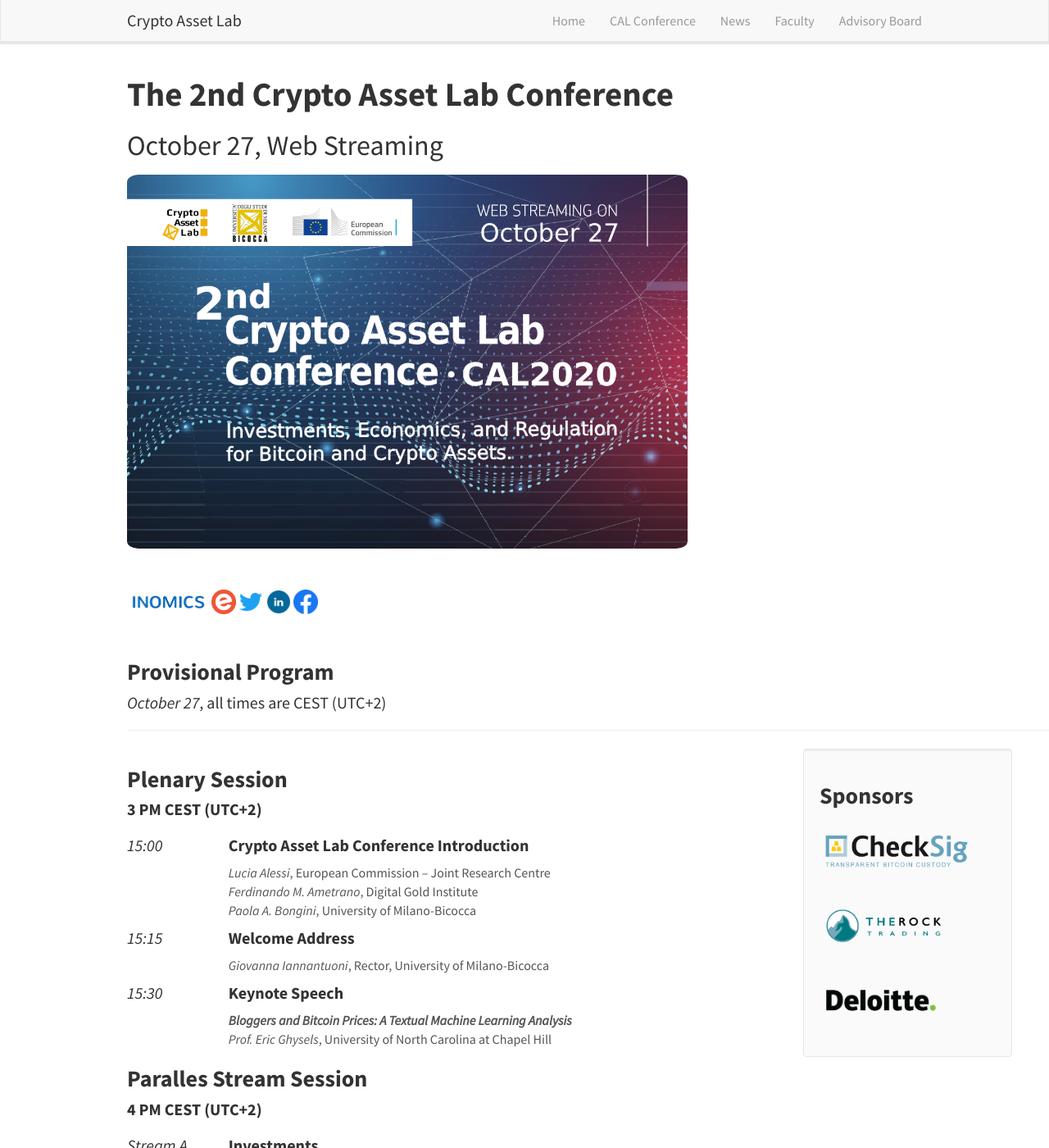
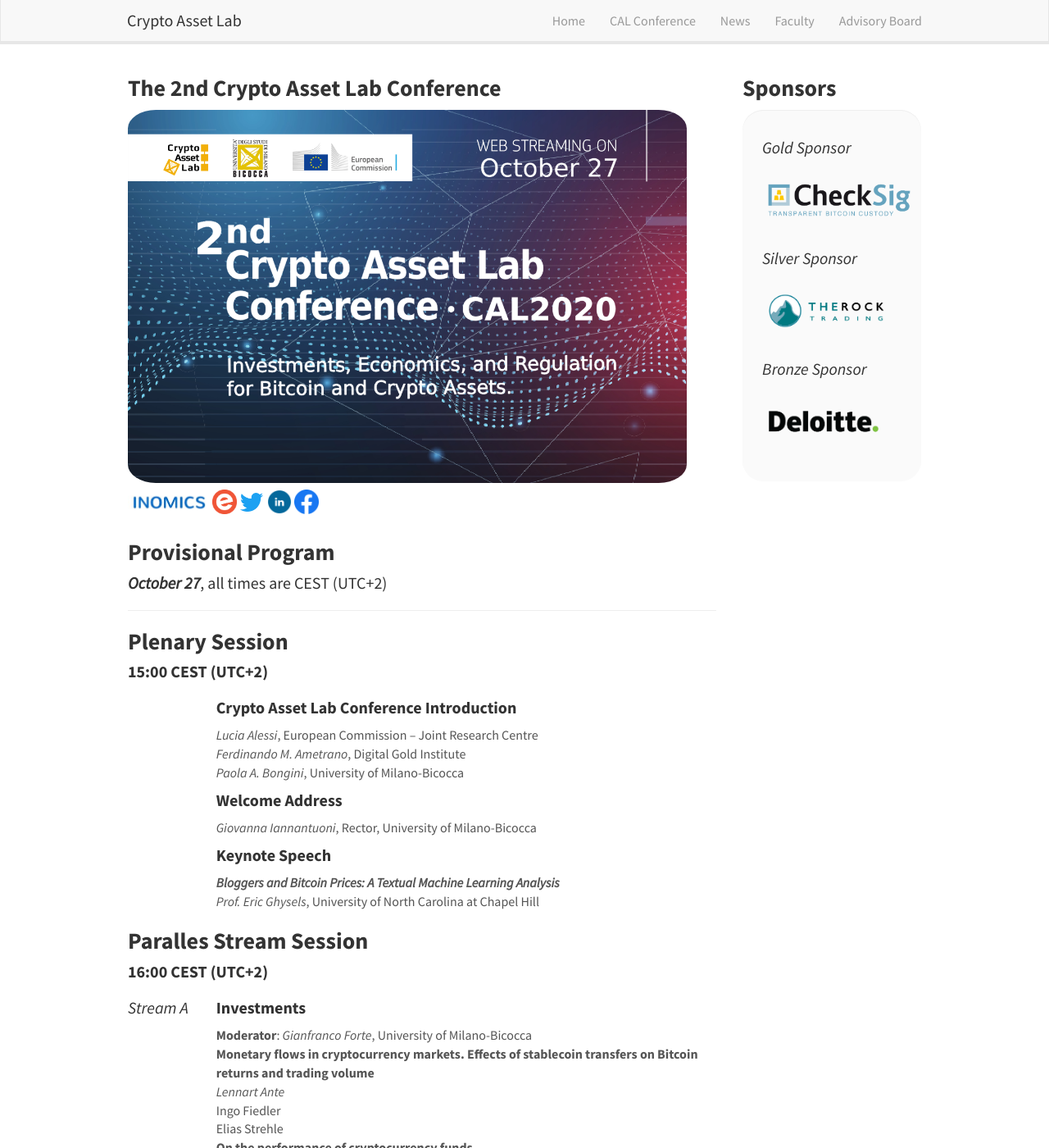
Before and after one commit to cryptoassetlab/cryptoassetlab.github.io, a Jekyll site: the page built from _pages/cal2020-program.html, in a window 1280 px wide and 1400 px high. Shown: the whole window at 82% size. Built offline with Jekyll 4.4.1, drawn with Linux system fonts in a browser that asks for light colours; nearby versions of some CDN libraries; some of the changed text lies outside the part shown.

Commit message:
uploaded responsive version

```diff
--- /dev/null
+++ b/_includes/sponsors_bar.html
@@ -0,0 +1,14 @@
+<div class="well-lg">
+
+    <h4><i>Gold Sponsor</i></h4>
+    <a href="http://checksig.io"><img src="/img/cal2020/CheckSig-logo-transparent.png" height="50"></a>
+    <br>
+    <h4><i>Silver Sponsor</i></h4>
+    <a href="http://www.therocktrading.com/en/"><img src="/img/cal2020/trt-logo.png" height="50"></a>
+    <br>
+    <h4><i>Bronze Sponsor</i></h4>
+    <a href="http://www2.deloitte.com/it"><img src="/img/cal2020/deloitte-logo.png" height="50"></a>
+    <br>
+
+
+</div>
--- a/_layouts/conference.html
+++ b/_layouts/conference.html
@@ -1,22 +1,16 @@
-<!DOCTYPE html>
-<html>
+---
+layout: default
+---
 
-  {% include head.html %}
+<div id="homeid" class="col-sm-9">
 
-  <body>
+  {{ content }}
 
-    {% include header.html %}
+</div>
+<div id="sponsorsid" class="col-sm-3">
 
-    <div class="container-fluid">
-      <div class="row">
-        {{ content }}
-      </div>
-    </div>
+  <h3><b>Sponsors</b></h3>
+  {% include sponsors_bar.html %}
 
-    {% include header.html %}
 
-    {% include footer.html %}
-
-  </body>
-
-</html>
+</div>
--- a/_pages/cal2020-program.html
+++ b/_pages/cal2020-program.html
@@ -8,12 +8,11 @@
 
 <section id=conference>
 
-    <div class=container id="intro">
+    <div class="img-responsive" id="intro">
 
-      <h1><b>The 2nd Crypto Asset Lab Conference</b></h1>
-      <h2>October 27, Web Streaming</h2>
+      <h3><b>The 2nd Crypto Asset Lab Conference</b></h3>
 
-      <img src="/img/cal2020/CAL2020_call_for_paper_JRCV1.jpg" width="60%" class="img-responsive">
+      <img src="/img/cal2020/CAL2020_call_for_paper_JRCV1.jpg" width="95%" class="img-responsive">
 
       <a href="https://inomics.com/conference/2nd-crypto-asset-lab-conference-1478634">
         <img src="/img/cal2020/inomics.jpg" width="100" height="100%">
@@ -33,22 +32,21 @@
       </a>
 
       <h3><b>Provisional Program</b></h3>
-      <h4><i>October 27</i>, all times are CEST (UTC+2)</h3>
+      <h4><i><b>October 27</b></i>, all times are CEST (UTC+2)</h3>
       <hr class="primary">
 
     </div>
 
-    <div class=container id="program">
-      <div class="row col-lg-9 col-md-3">
+  <div class="img-responsive" id="program">
 
     <h3><b>Plenary Session</b></h3>
-          <h4><b>3 PM CEST (UTC+2)</b></h4>
+      <h4><b>15:00 CEST (UTC+2)</b></h4>
 
       <td width="15%"><!--a href="" class="btn btn-primary btn-xl">Connect</a--></td>
 
       <table width="100%">
         <tr>
-                <td width="15%"><h4><i>15:00</i></h4></td>
+          <td width="15%"><h4><i></i></h4></td>
           <td width="85%"><h4><b>Crypto Asset Lab Conference Introduction</b></h4></td>
         </tr>
         <tr>
@@ -64,7 +62,7 @@
           <td width="85%"><i>Paola A. Bongini</i>, University of Milano-Bicocca</td>
         </tr>
         <tr>
-                <td width="15%"><h4><i>15:15</i></h4></td>
+          <td width="15%"><h4><i></i></h4></td>
           <td width="85%"><h4><b>Welcome Address</b></h4></td>
         </tr>
         <tr>
@@ -72,7 +70,7 @@
           <td width="85%"><i>Giovanna Iannantuoni</i>, Rector, University of Milano-Bicocca</td>
         </tr>
         <tr>
-                <td width="15%"><h4><i>15:30</i></h4></td>
+          <td width="15%"><h4><i></i></h4></td>
           <td width="85%"><h4><b>Keynote Speech</b></h4></td>
         </tr>
         <tr>
@@ -86,7 +84,7 @@
       </table>
 
       <h3><b>Paralles Stream Session</b></h3>
-          <h4><b>4 PM CEST (UTC+2)</b></h4>
+      <h4><b>16:00 CEST (UTC+2)</b></h4>
 
       <table width="100%">
         <tr>
@@ -167,6 +165,7 @@
         </tr>
         {% endif %}
         {% endfor %}
+        <tr>
           <td width="15%"><h4><i><b>Stream D</b></i></h4></td>
           <td width="85%"><h4><b>Quantitative Modelling</b></h4></td>
         </tr>
@@ -195,11 +194,11 @@
       </table>
 
       <h3><b>Panel Session</b></h3>
-        <h4><b>6 PM CEST (UTC+2)</b></h4>
+      <h4><b>18:00 CEST (UTC+2)</b></h4>
 
       <table width="100%">
         <tr>
-              <td width="15%"><h4><i>18:00</i></h4></td>
+          <td width="15%"></td>
           <td width="85%"><h4><b>Title</b></h4></td>
         </tr>
         <tr>
@@ -229,20 +228,7 @@
       </table>
   </div>
 
-      <div class="row col-lg-3 col-md-9">
-        <div class="well" text_align="center">
-
-          <h3><b>Sponsors</b></h3>
-
-          <a href="http://checksig.io"><img src="/img/cal2020/CheckSig-logo-transparent.png" height="50"></a>
-          <a href="http://www.therocktrading.com/en/"><img src="/img/cal2020/trt-logo.png" height="50"></a>
-          <a href="http://www2.deloitte.com/it"><img src="/img/cal2020/deloitte-logo.png" height="50"></a>
-
-        </div>
-      </div>
-    </div>
-
-    <div class=container id="requirements">
+  <div class="img-responsive" id="requirements">
 
       <hr class="primary">
       <h3><b>Technical Requirements</b></h3>
@@ -252,7 +238,7 @@
 
     </div>
 
-    <div class=container id="contact">
+    <div class="img-responsive" id="contact">
 
       <hr class="primary">
       <h3><b>Enquires</b></h3>
--- a/_sass/bootstrap/_variables.scss
+++ b/_sass/bootstrap/_variables.scss
@@ -104,7 +104,7 @@
 $line-height-small:         1.5 !default;
 
 $border-radius-base:        4px !default;
-$border-radius-large:       5px !default;
+$border-radius-large:       10px !default;
 $border-radius-small:       2px !default;
 
 //** Global color for active items (e.g., navs or dropdowns).
--- a/_sass/bootstrap/_wells.scss
+++ b/_sass/bootstrap/_wells.scss
@@ -20,9 +20,19 @@
 
 // Sizes
 .well-lg {
+  min-height: 20px;
   padding: 24px;
-  border-radius: $border-radius-large;
+  margin-bottom: 20px;
+  background-color: $well-bg;
+  border: 5px round $well-border;
+  border-radius: 25px;
+  @include box-shadow(inset 0 1px 1px rgba(0,0,0,.05));
+  blockquote {
+    border-color: #ddd;
+    border-color: rgba(0,0,0,.15);
+  }
 }
+
 .well-sm {
   padding: 9px;
   border-radius: $border-radius-small;
```
Also changed, not shown: _pages/cal2020.md (+1 -1 lines). Lines whose indentation alone changed are shown as unchanged.
